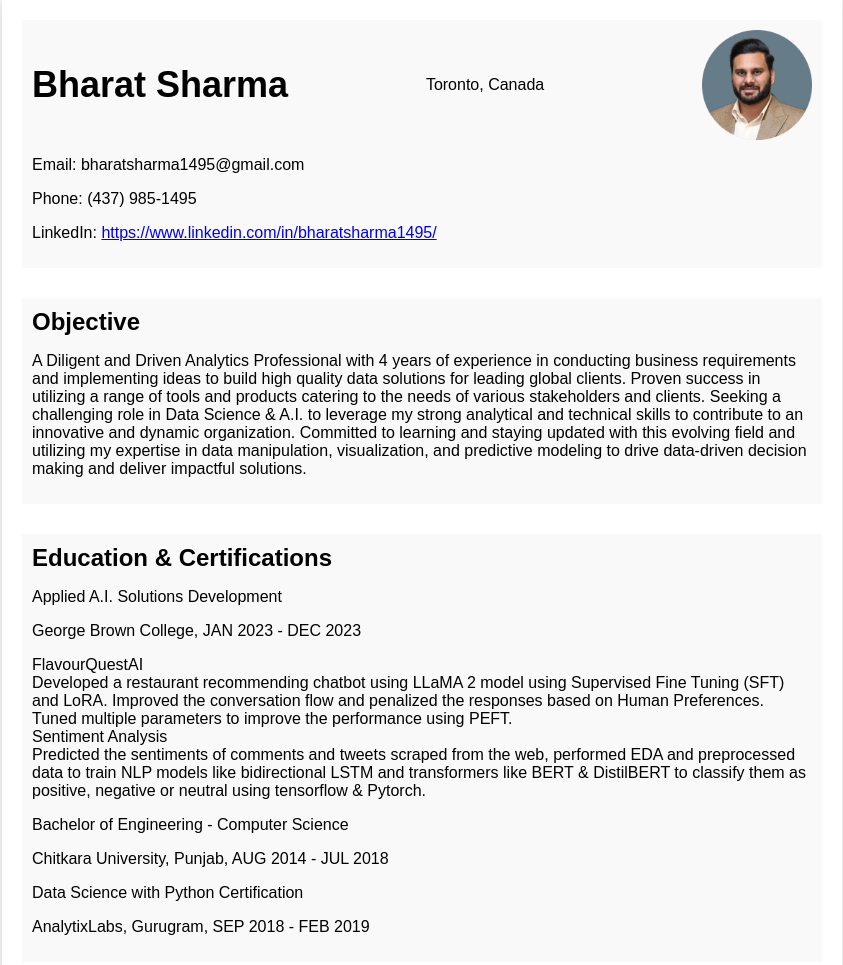
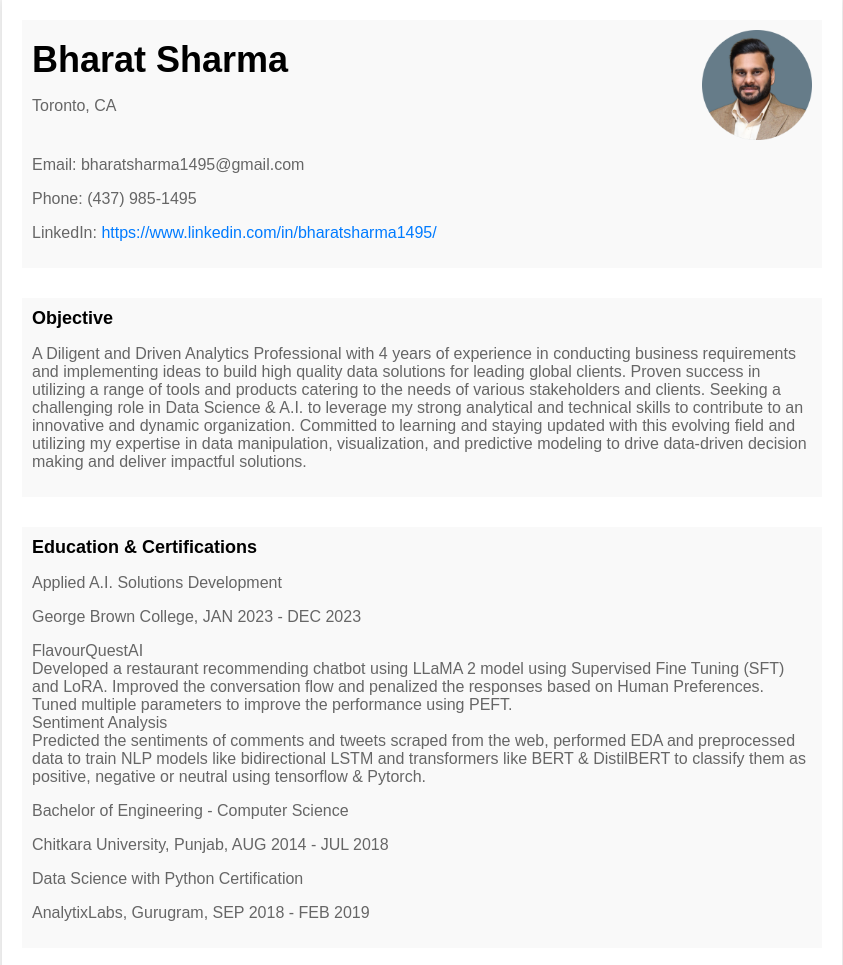
Before and after one commit to bharat1495/resume, a plain HTML site: page index.html in a window 1280 px wide. Shown: the top 965 px of the page, without its empty margins (218-1061 px from the left). Drawn offline with Linux system fonts and the light colour scheme.

Commit message:
updated index.html

```diff
--- a/index.html
+++ b/index.html
@@ -31,6 +31,10 @@
             font-size: 24px;
             margin: 0;
         }
+        h2 {
+            font-size: 18px;
+            margin: 0;
+        }
         section {
             margin-bottom: 30px;
             padding: 10px;
@@ -43,9 +47,16 @@
             float: right;
             margin-left: 20px;
         }
+        p {
+            color: #666;
+        }
+        a {
+            color: #007bff;
+            text-decoration: none;
+        }
         ul:before{
     content:attr(aria-label);
-    font-size:120%;
+    font-size:100%;
     font-weight:bold;
     margin-left:-15px;
                     }
@@ -56,8 +67,10 @@
     <div class="container">
         <section id="contact">
             <div class="header">
-                <h1>Bharat Sharma</h1>
-                <p>Toronto, Canada</p>
+                <div>
+                    <h1>Bharat Sharma</h1>
+                    <p>Toronto, CA</p>
+                </div>
                 <img src="dp.png" alt="Profile Image">
             </div>
             <p>Email: bharatsharma1495@gmail.com</p>
```
